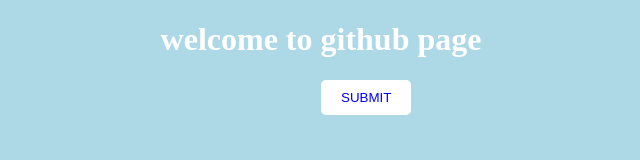
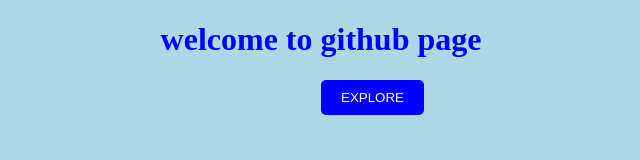
Before and after one commit to Bikram-2004/cohot-2-git, a plain HTML site: page github.html in a window 1280 px wide. Shown: the whole page, without its empty margins (319-959 px from the left). Drawn offline with Linux system fonts and the light colour scheme.

Commit message:
second commit

```diff
--- a/github.css
+++ b/github.css
@@ -2,12 +2,12 @@
     background-color: lightblue;
 }
 h1{
-    color: white;
+    color: blue;
     text-align: center;
 }
 button{
-    background-color: white;
-    color: blue;
+    background-color: blue;
+    color: white;
     padding: 10px 20px;
     border: none;
     border-radius: 5px;
--- a/github.html
+++ b/github.html
@@ -8,6 +8,6 @@
 </head>
 <body>
     <h1>welcome to github page</h1>
-    <button>SUBMIT</button>
+    <button>EXPLORE</button>
 </body>
 </html>
```
